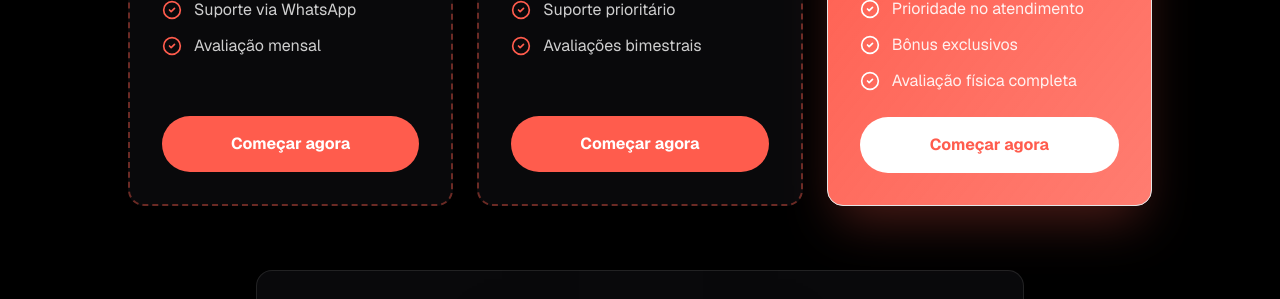
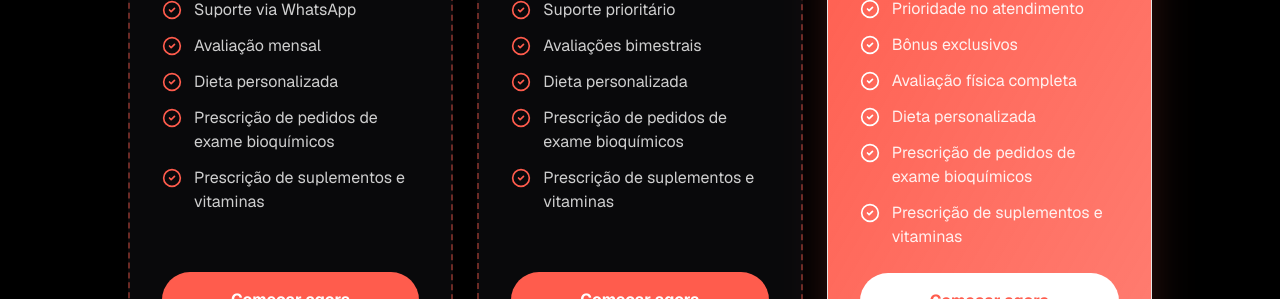
Before and after one commit to Lucax33/Client-Persoal, a Next.js app: page / in a window 1280 px wide. Shown: the part 278-577 px from the top of the page. Built offline with nearby package versions, Linux system fonts and the light colour scheme.

Commit message:
Adicionar dieta exames e suplementos aos planos

```diff
--- a/app/page.tsx
+++ b/app/page.tsx
@@ -10,14 +10,30 @@ const plans = [
     title: "Plano Mensal",
     price: "200",
     period: "/mês",
-    features: ["Treino personalizado", "Ajustes semanais", "Suporte via WhatsApp", "Avaliação mensal"],
+    features: [
+      "Treino personalizado",
+      "Ajustes semanais",
+      "Suporte via WhatsApp",
+      "Avaliação mensal",
+      "Dieta personalizada",
+      "Prescrição de pedidos de exame bioquímicos",
+      "Prescrição de suplementos e vitaminas",
+    ],
     url: "https://app.primecoaching.com.br/checkout/plan/21482",
   },
   {
     title: "Plano Semestral",
     price: "700",
     period: "/6 meses",
-    features: ["Tudo do plano mensal", "Economia de 42%", "Suporte prioritário", "Avaliações bimestrais"],
+    features: [
+      "Tudo do plano mensal",
+      "Economia de 42%",
+      "Suporte prioritário",
+      "Avaliações bimestrais",
+      "Dieta personalizada",
+      "Prescrição de pedidos de exame bioquímicos",
+      "Prescrição de suplementos e vitaminas",
+    ],
     url: "https://app.primecoaching.com.br/checkout/plan/21868",
   },
   {
@@ -30,6 +46,9 @@ const plans = [
       "Prioridade no atendimento",
       "Bônus exclusivos",
       "Avaliação física completa",
+      "Dieta personalizada",
+      "Prescrição de pedidos de exame bioquímicos",
+      "Prescrição de suplementos e vitaminas",
     ],
     url: "https://app.primecoaching.com.br/checkout/plan/21869",
     highlight: true,
```
